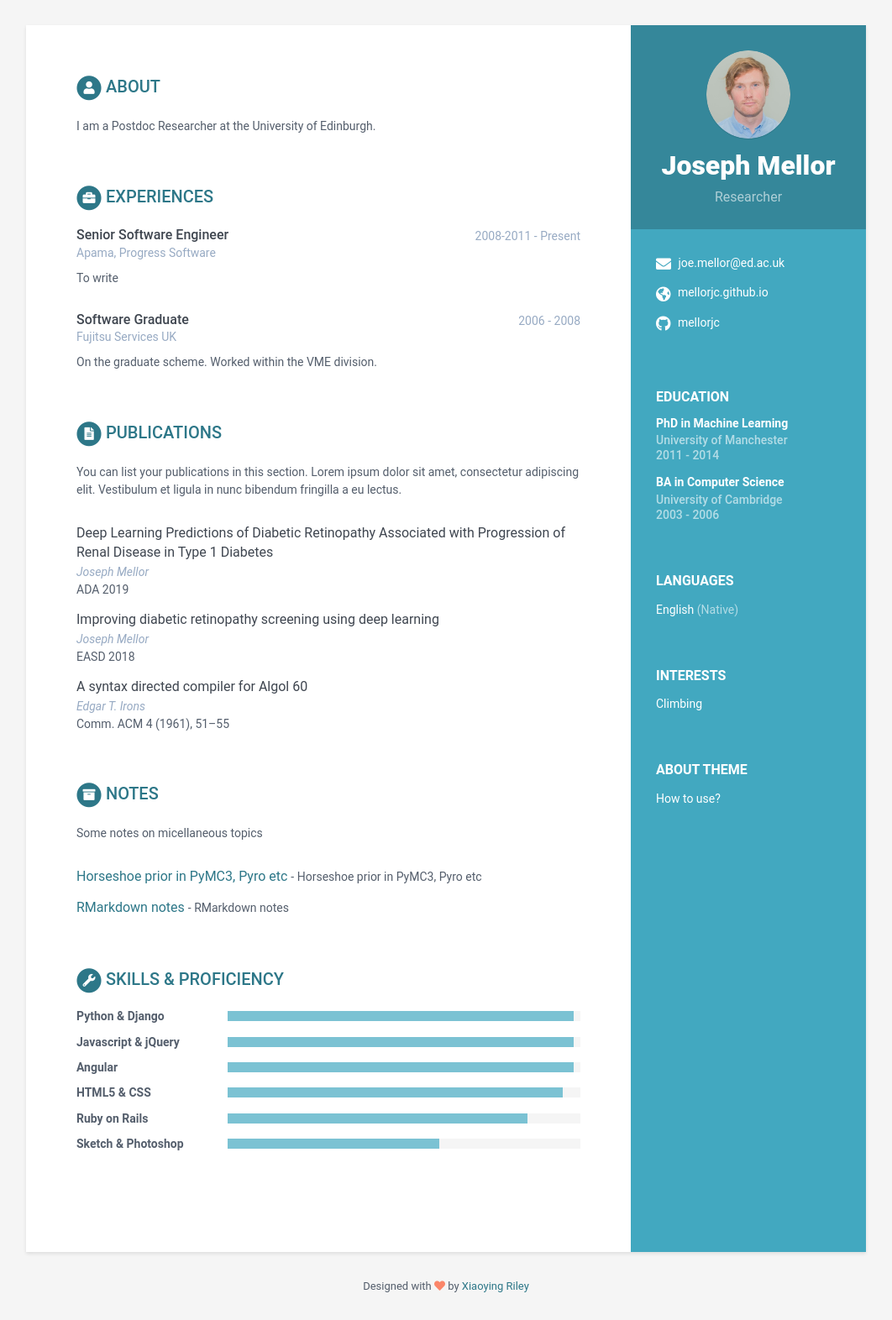
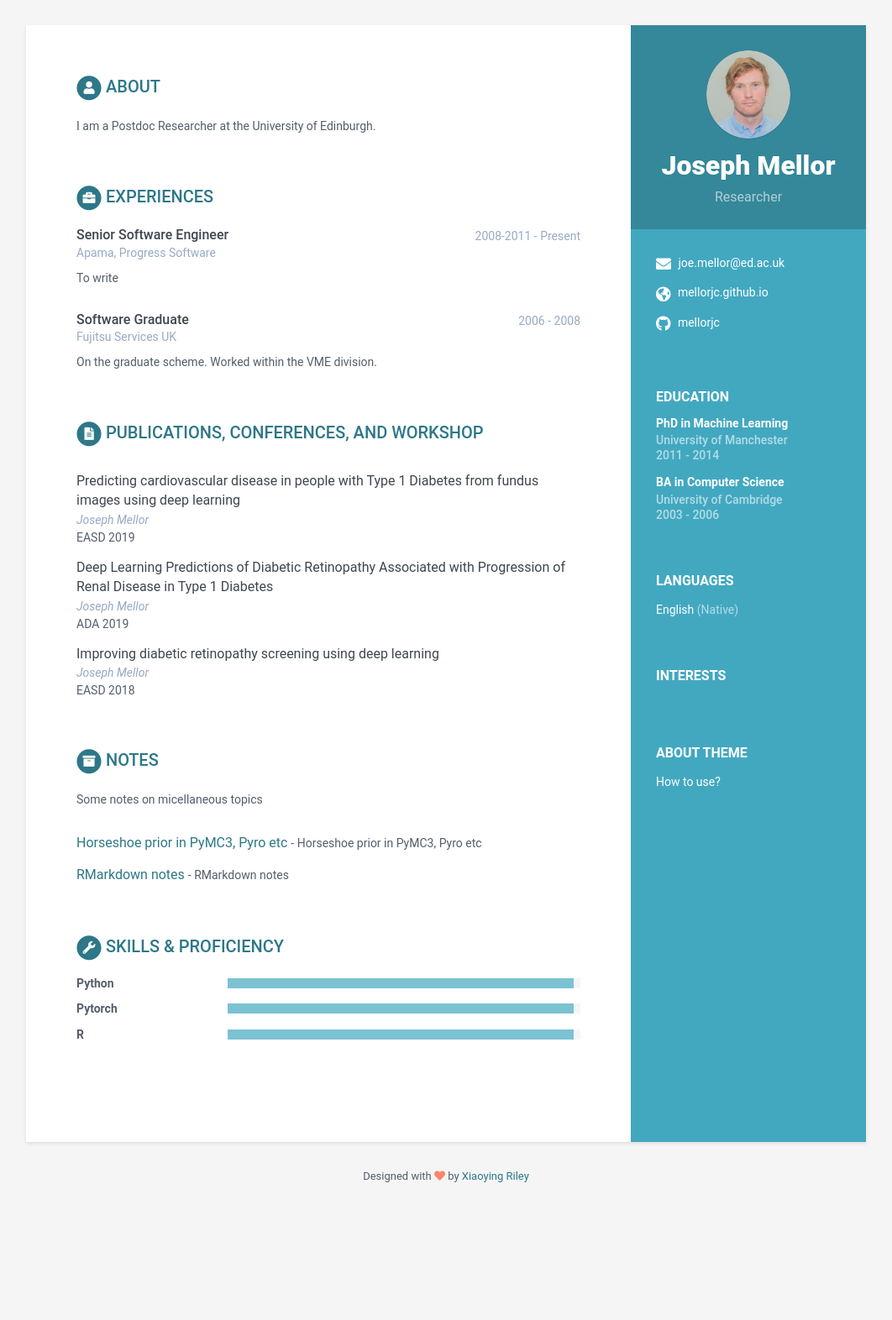
Before and after one commit to mellorjc/mellorjc.github.io, a Jekyll site: the page built from index.html, in a window 1280 px wide. Shown: the whole page at 84% size, without its empty margins (109-1171 px from the left). Built offline with Jekyll 4.4.1, drawn with Linux system fonts in a browser that asks for light colours; after the commit the page ends 1442 px from its top, so only the background shows below that.

Commit message:
update info

```diff
--- a/_data/data.yml
+++ b/_data/data.yml
@@ -29,7 +29,7 @@ sidebar:
 
 
     interests:
-      - item: Climbing
+      - item:
         link:
 
 career-profile:
@@ -84,12 +84,14 @@ projects:
         tagline: "RMarkdown notes"
 
 publications:
-    title: Publications
+    title: Publications, Conferences, and Workshop
     intro: |
-      You can list your publications in this section. Lorem ipsum dolor sit
-      amet, consectetur adipiscing elit. Vestibulum et ligula in nunc
-      bibendum fringilla a eu lectus.
+
     papers:
+      - title: "Predicting cardiovascular disease in people with Type 1 Diabetes from fundus images using deep learning"
+        authors: Joseph Mellor
+        conference: "EASD 2019"
+
       - title: "Deep Learning Predictions of Diabetic Retinopathy Associated with Progression of Renal Disease in Type 1 Diabetes"
         authors: Joseph Mellor
         conference: "ADA 2019"
@@ -98,31 +100,20 @@ publications:
         authors: Joseph Mellor
         conference: "EASD 2018"
 
-      - title: A syntax directed compiler for Algol 60
-        authors: Edgar T. Irons
-        conference: "Comm. ACM 4 (1961), 51–55"
 
 skills:
     title: Skills &amp; Proficiency
 
     toolset:
-      - name: Python & Django
+      - name: Python
         level: 98%
 
-      - name: Javascript & jQuery
+      - name: Pytorch
         level: 98%
 
-      - name: Angular
+      - name: R
         level: 98%
 
-      - name: HTML5 & CSS
-        level: 95%
-
-      - name: Ruby on Rails
-        level: 85%
-
-      - name: Sketch & Photoshop
-        level: 60%
 
 footer: >
     Designed with <i class="fas fa-heart"></i> by <a href="http://themes.3rdwavemedia.com" target="_blank" rel="nofollow">Xiaoying Riley</a>
```
